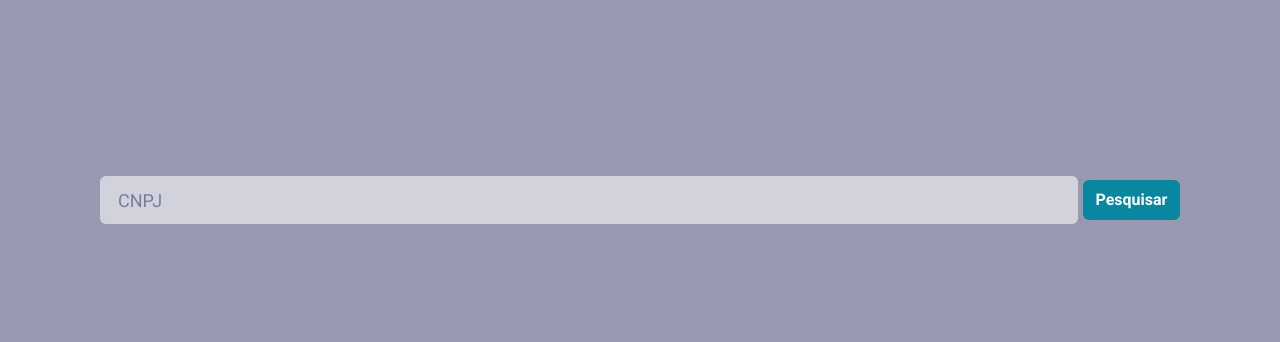
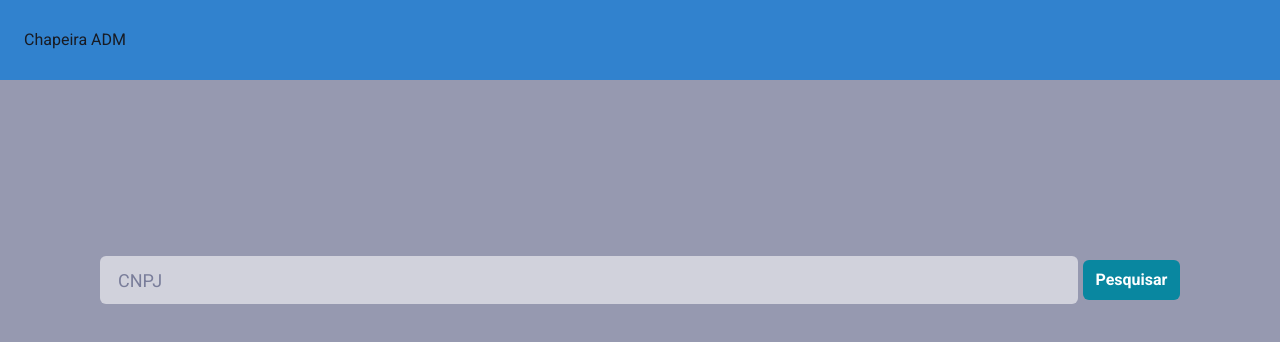
Before and after one commit to ettoreMB/chapeira_admin_front, a Next.js app: page /estabelecimentos in a window 1280 px wide. Shown: the top 342 px of the page. Built offline with nearby package versions, Linux system fonts and the light colour scheme; no server answers.

Commit message:
Header Fix

```diff
--- a/src/components/Header/index.tsx
+++ b/src/components/Header/index.tsx
@@ -28,7 +28,7 @@ export function Header() {
       px="6"
       align="center"
       bg="blue.500"
-      color="red"
+      color="whites"
     >
       {!isWideVersion && (
         <IconButton
--- a/src/pages/estabelecimentos/index.tsx
+++ b/src/pages/estabelecimentos/index.tsx
@@ -10,6 +10,7 @@ import { Input } from '@components/Form/Input';
 import { useMutation } from 'react-query';
 import { queryClient } from "../../services/queryClient";
 import { estabelecimentosApi } from '@services/api';
+import { Header } from '@components/Header';
 
 
 type SearchCNPJFormData = {
@@ -27,9 +28,8 @@ export default function Home()   {
   const searchCnpj = useMutation(
     async (cnpj: SearchCNPJFormData) => {
 
-        const {data: response} = await estabelecimentosApi.post("/search", cnpj)
+        const {data: response} = await estabelecimentosApi.post("/estabelecimentos/search", cnpj)
         return response.data
-
     },
     {
       onError: () => {
@@ -72,6 +72,7 @@ export default function Home()   {
       <Head>
         <title>Pesquisa de estabelecimentos</title>
       </Head>
+      <Header />
       <Box
         flex="1"
         as="form"
```
